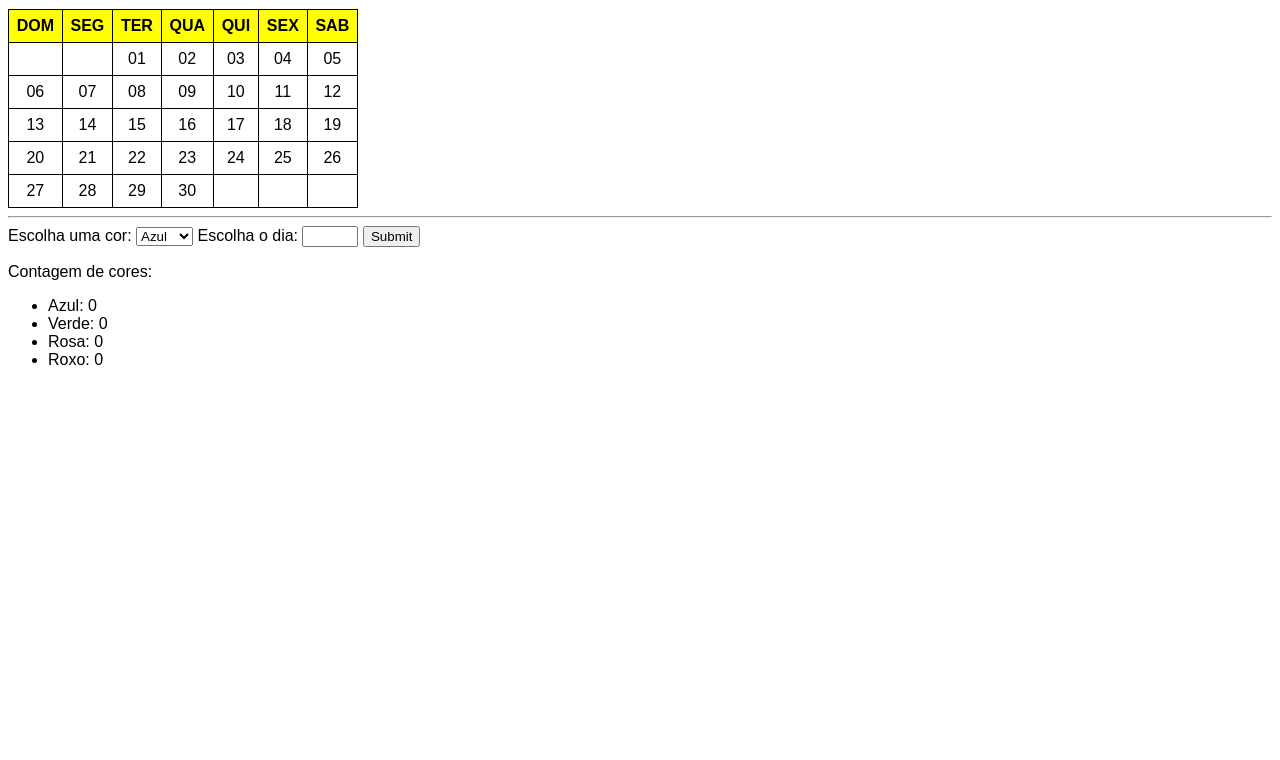
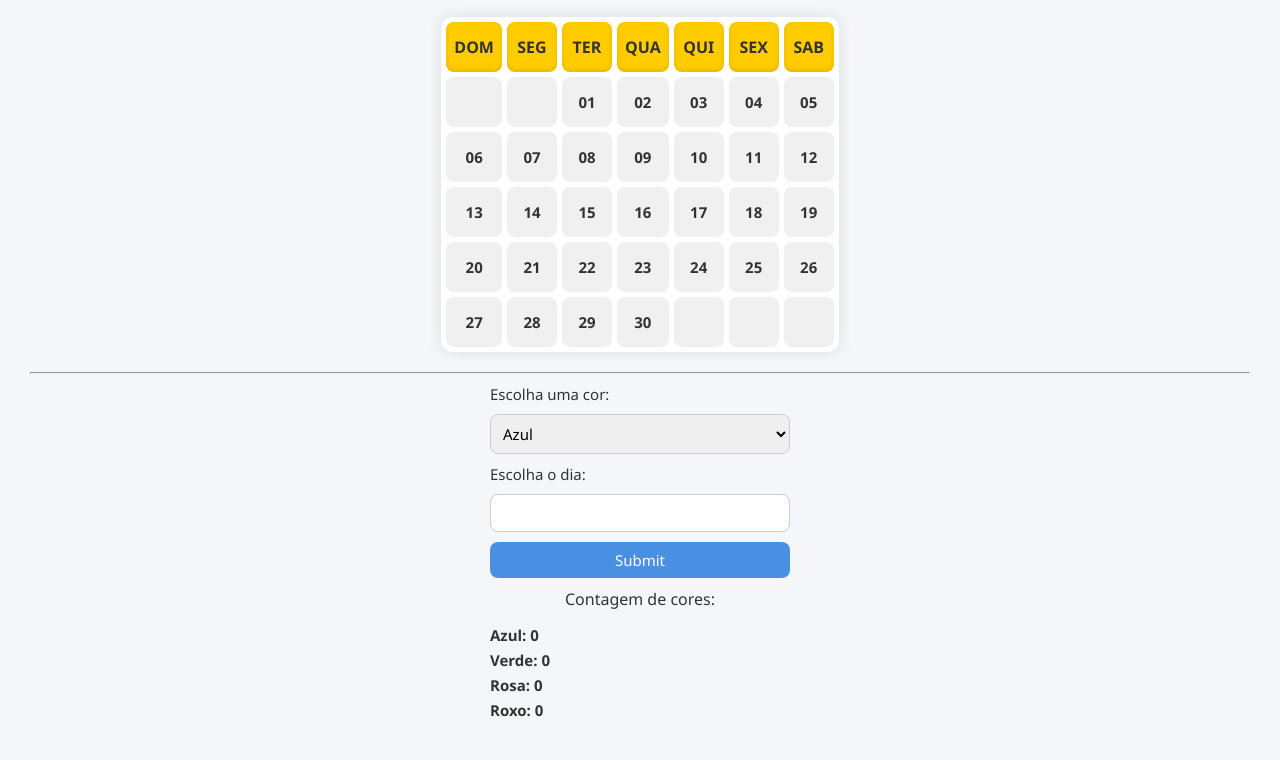
Before and after one commit to isaquebersalim/calendario-interativo, a plain HTML site: page index.html in a window 1280 px wide. Shown: the part 119-879 px from the top of the page. Before the commit the page ends 800 px from the top, so only its background shows below. Drawn offline with Linux system fonts and the light colour scheme.

Commit message:
Adcionado um estilo no calendário.

```diff
--- a/style.css
+++ b/style.css
@@ -1,15 +1,97 @@
-*{
-    font-family: Arial, Helvetica, sans-serif;
+* {
+    font-family: 'Segoe UI', Tahoma, Geneva, Verdana, sans-serif;
+    margin: 0;
+    padding: 0;
+    box-sizing: border-box;
 }
 
-.calendar, th, td{
-    border: 1px solid black;
-    border-collapse: collapse;
-    text-align: center;
-    width: 350px;
-    height: 30px;
+body {
+    background: #f4f6f9;
+    padding: 30px;
+    color: #333;
 }
 
-th{
-    background-color: yellow;
+h1, h2 {
+    text-align: center;
+    margin-bottom: 10px;
 }
+
+.calendar {
+    margin: 20px auto;
+    border-collapse: separate;
+    border-spacing: 5px;
+    box-shadow: 0 0 15px rgba(0,0,0,0.1);
+    background-color: white;
+    border-radius: 12px;
+    overflow: hidden;
+}
+
+th, td {
+    width: 50px;
+    height: 50px;
+    text-align: center;
+    vertical-align: middle;
+    font-weight: bold;
+    border-radius: 8px;
+    transition: background-color 0.3s ease;
+}
+
+th {
+    background: #ffcc00;
+    color: #333;
+    font-size: 16px;
+    padding: 8px;
+    box-shadow: inset 0 -2px 4px rgba(0, 0, 0, 0.1);
+}
+
+td {
+    background: #f0f0f0;
+    cursor: pointer;
+    font-size: 15px;
+}
+
+td:hover {
+    background-color: #d6eaff;
+}
+
+label, select, input, ul {
+    display: block;
+    margin: 10px auto;
+    max-width: 300px;
+    font-size: 15px;
+}
+
+select, input[type=number], input[type=submit] {
+    padding: 8px;
+    width: 100%;
+    border-radius: 8px;
+    border: 1px solid #ccc;
+    margin-top: 5px;
+}
+
+input[type=submit] {
+    background-color: #4a90e2;
+    color: white;
+    border: none;
+    cursor: pointer;
+    transition: background-color 0.3s ease;
+}
+
+input[type=submit]:hover {
+    background-color: #357ab8;
+}
+
+ul {
+    list-style: none;
+    padding: 0;
+    margin-top: 15px;
+}
+
+ul li {
+    margin: 5px 0;
+    font-weight: bold;
+}
+
+.paraContagemCor {
+    text-align: center;
+}
```
